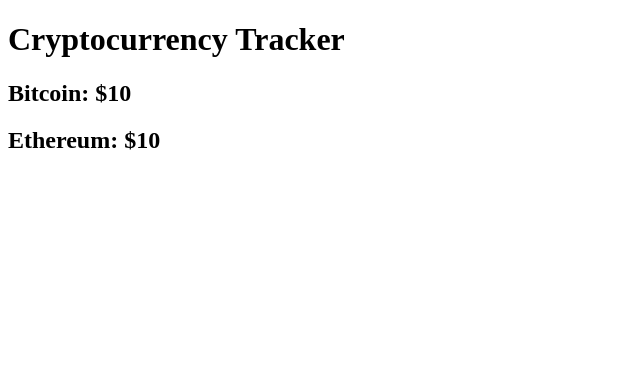
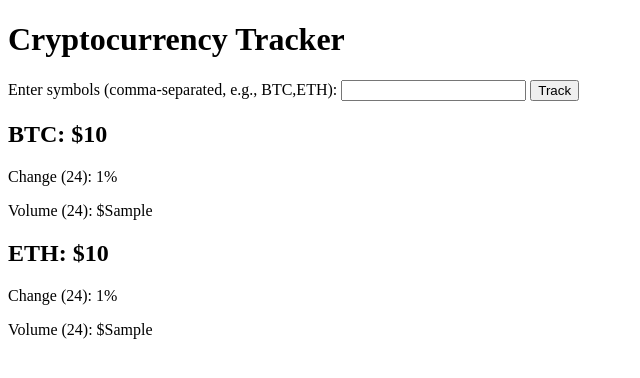
Before and after one commit to Isma3l-19/crypto_tracker, a Flask app: page / in a window 1280 px wide. Shown: the top 378 px of the page, without its empty margins (0-640 px from the left). Run offline with Flask 3, Linux system fonts and the light colour scheme; a database or web service that is not in the repository returns one stand-in record (values such as "Sample title"); data that the repository does not hold is empty.

Commit message:
Added the functionality to track a cryptocurrency by entering its symbol to track. Added caching to minimise the api requests.

```diff
--- a/app/__init__.py
+++ b/app/__init__.py
@@ -1,13 +1,18 @@
 from flask import Flask
 from dotenv import load_dotenv
 import os
+from .services.crypto_service import init_cache
 
 # Loading the enviroment variables from the .env file
 load_dotenv()
 
+
 def create_app():
     app = Flask(__name__)
     app.config['API_KEY'] = os.getenv("API_KEY")
+
+    # Initialize cache with the app
+    init_cache(app)
 
     # Register blueprints or routes
     from .routes import main
--- a/app/routes.py
+++ b/app/routes.py
@@ -1,9 +1,13 @@
-from flask import Blueprint, render_template
+from flask import Blueprint, render_template, request
 from .services.crypto_service import get_crypto_data
 
 main = Blueprint("main", __name__)
 
-@main.route("/")
+@main.route("/", methods=["GET", "POST"])
 def index():
-    crypto_data = get_crypto_data()
+    symbols = "BTC,ETH" # Default symbols
+    if request.method == "POST":
+        symbols = request.form.get("symbols", "BTC,ETH").replace(" ", "")
+
+    crypto_data = get_crypto_data(symbols)
     return render_template("index.html", data=crypto_data)
--- a/app/services/crypto_service.py
+++ b/app/services/crypto_service.py
@@ -1,10 +1,20 @@
 import requests
 from flask import current_app
+from flask_caching import Cache
 
-def get_crypto_data():
+# Initialize cache for this module
+cache = Cache(config={'CACHE_TYPE': 'simple'})
+
+def init_cache(app):
+    """Initialize cache with the Flask app context."""
+    cache.init_app(app)
+
+# Cache data for 5 minutes
+@cache.memoize(timeout=300)
+def get_crypto_data(symbols):
     url = "https://pro-api.coinmarketcap.com/v1/cryptocurrency/quotes/latest"
     params = {
-        "symbol": "BTC,ETH", # Symbols of the crypto currencies you want to track
+        "symbol": symbols,
         "convert": "USD"
     }
     headers = {
@@ -16,14 +26,13 @@ def get_crypto_data():
         response.raise_for_status() # Raises exceptions for HTTP errors
         data = response.json()
 
-        # Extract relevant data for display
+        # Extract relevant data for each symbol in the list
         crypto_data = {
-            "bitcoin": {
-                "usd": data["data"]["BTC"]["quote"]["USD"]["price"]
-            },
-            "ethereum": {
-                "usd": data["data"]["ETH"]["quote"]["USD"]["price"]
-            }
+            symbol.lower(): {
+                "usd": data["data"][symbol]["quote"]["USD"]["price"],
+                "percent_change_24h": data["data"][symbol]["quote"]["USD"]["percent_change_24h"],
+                "volume_24h": data["data"][symbol]["quote"]["USD"]["volume_24h"]
+            } for symbol in symbols.split(",")
         }
         return crypto_data
 
--- a/app/templates/index.html
+++ b/app/templates/index.html
@@ -7,12 +7,24 @@
 </head>
 <body>
     <h1>Cryptocurrency Tracker</h1>
+
+    <!-- Form to enter cryptocurrency symbols -->
+     <form action="/", method="POST">
+        <label for="symbols">Enter symbols (comma-separated, e.g., BTC,ETH):</label>
+        <input type="text" id="symbols" name="symbols" required>
+        <button type="submit">Track</button>
+     </form>
+
+     <!-- Display the cryptocurrency data -->
     <div>
         {% if data.error %}
             <p>{{ data.error }}</p>
         {% else %}
-            <h2>Bitcoin: ${{ data['bitcoin']['usd'] }}</h2>
-            <h2>Ethereum: ${{ data['ethereum']['usd'] }}</h2>
+            {% for symbol, info in data.items() %}
+                <h2>{{ symbol | upper }}: ${{ info['usd'] }}</h2>
+                <p>Change (24): {{ info['percent_change_24h'] }}%</p>
+                <p>Volume (24): ${{ info['volume_24h'] }}</p>
+            {% endfor %}
         {% endif %}
     </div>
 </body>
--- a/requirements.txt
+++ b/requirements.txt
@@ -1,2 +1,3 @@
 flask requests
 python-dotenv
+flask_caching
```
